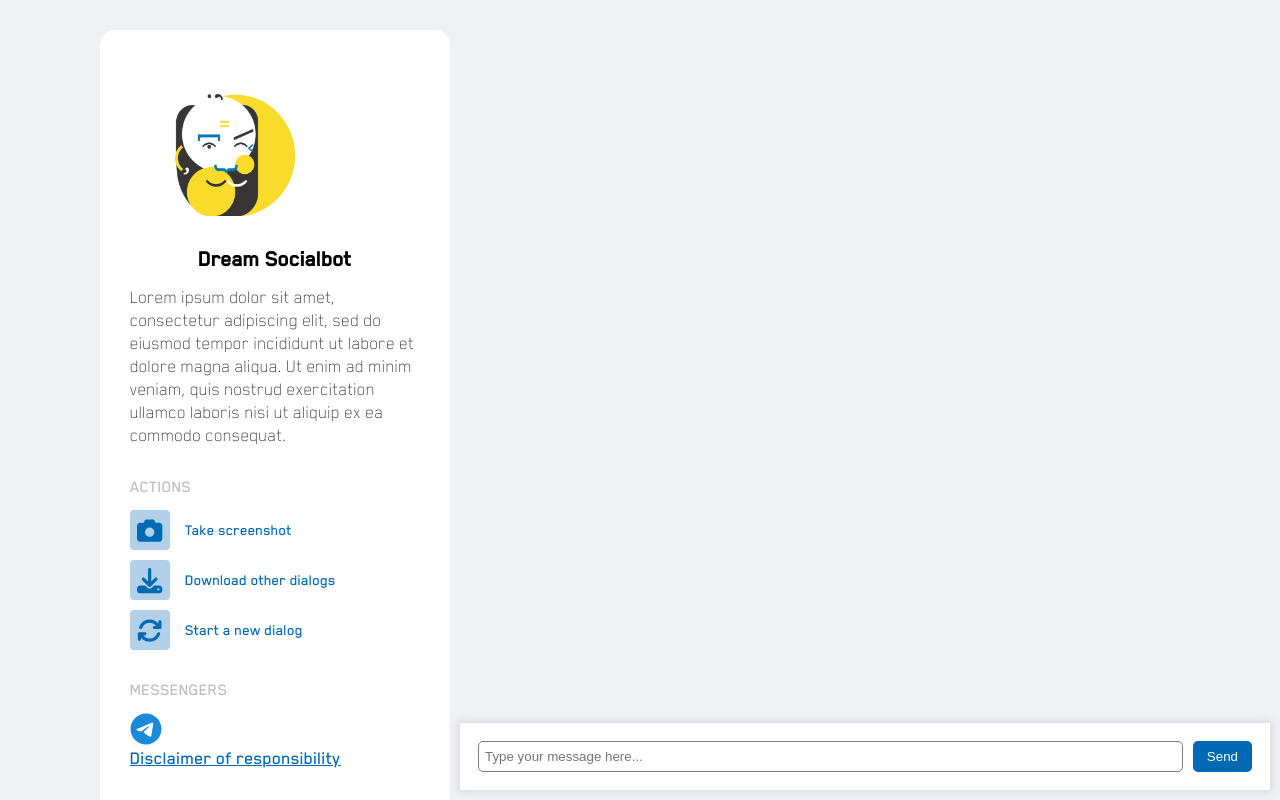
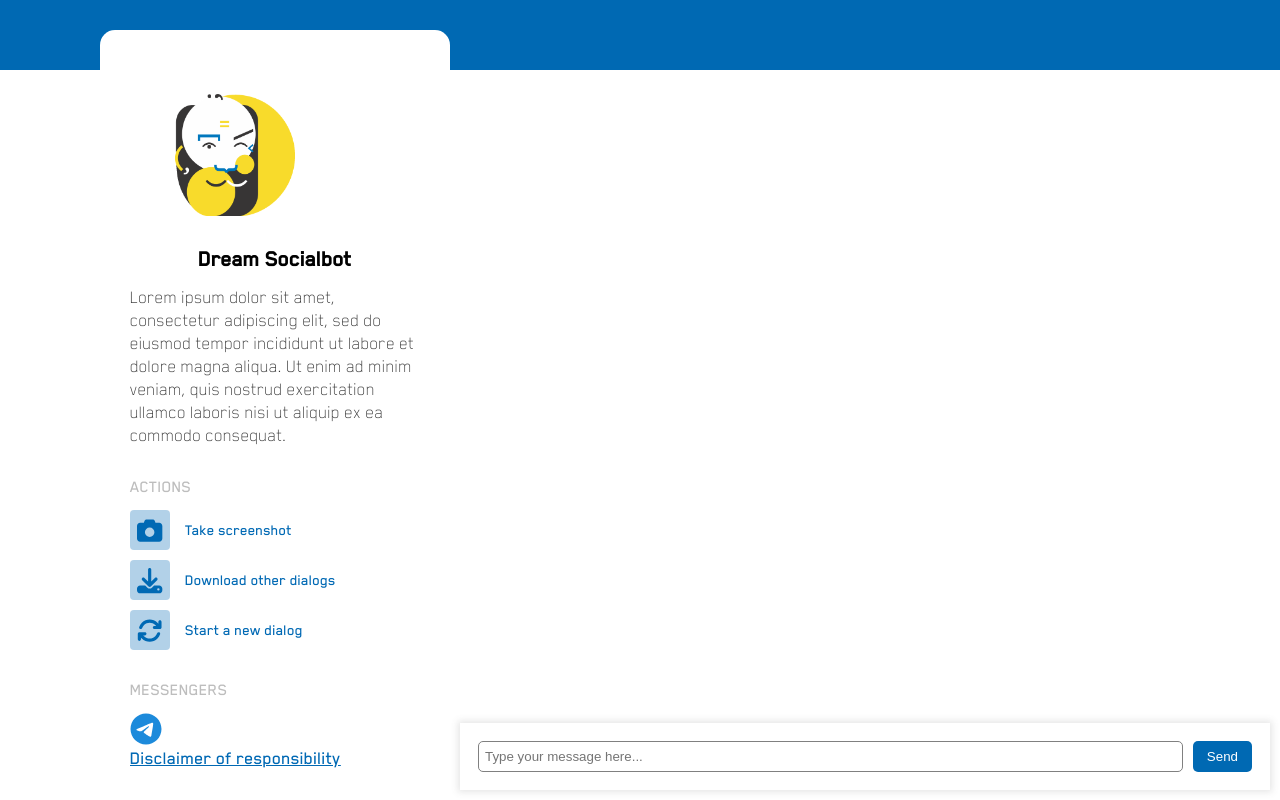
Before and after one commit to deeppavlov/dream-landing, a Next.js app: page /chat in a window 1280 px wide. Built offline with nearby package versions, Linux system fonts and the light colour scheme.

Commit message:
feat: add top bar

```diff
--- a/pages/chat.module.css
+++ b/pages/chat.module.css
@@ -2,12 +2,22 @@
   display: flex;
   flex-direction: row;
   align-items: stretch;
-  background-color: #f0f1f5;
+}
+
+.top-bar {
+  height: 70px;
+  position: absolute;
+  top: 0;
+  width: 100%;
+  z-index: -1;
+  background-color: #0069b3;
 }
 
 .chat-cont {
   flex-grow: 1;
   position: relative;
+  /* Space for the top bar */
+  padding-top: 80px;
 }
 
 .messages-cont {
@@ -17,6 +27,7 @@
   overflow-y: auto;
 }
 
+/* Message input */
 .input-cont {
   display: flex;
   flex-direction: row;
@@ -29,7 +40,6 @@
   box-shadow: 0 0 7px 2px rgba(92, 92, 92, 0.158);
 }
 
-/* Message input */
 .input-cont > input {
   flex-grow: 1;
   padding: 6px;
--- a/pages/chat.tsx
+++ b/pages/chat.tsx
@@ -31,6 +31,8 @@ const Chat: NextPage = () => {
 
   return (
     <div className={`page ${styles["chat-page"]}`}>
+      <div className={styles["top-bar"]}></div>
+
       <Sidebar
         onScreenshot={getChatPic}
         onReset={reset}
```
